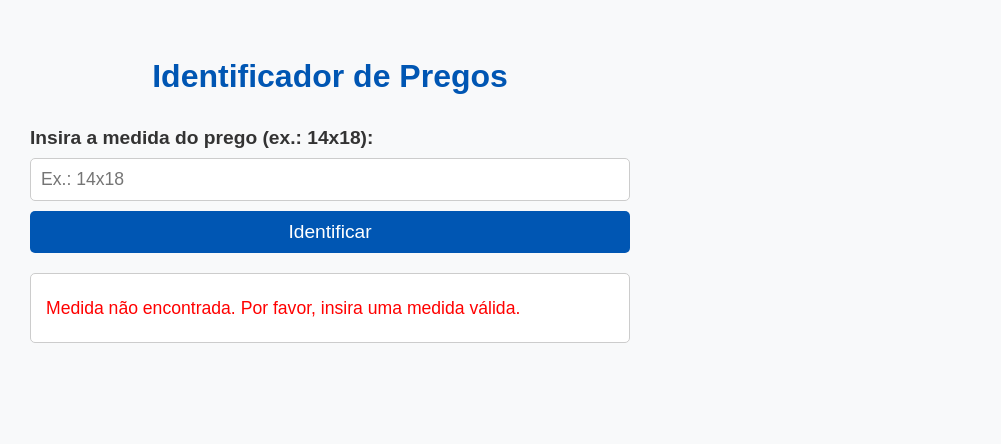
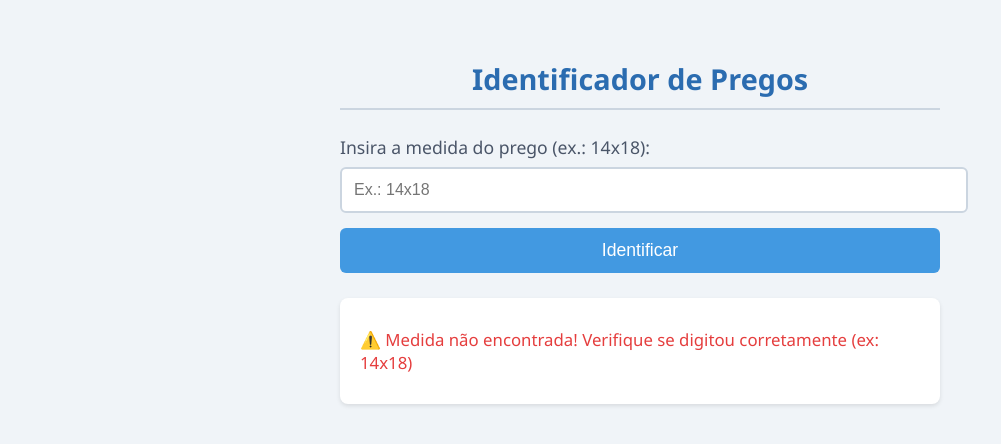
Before and after one commit to williankazu/medidas-de-prego, a plain HTML site: page index.html in a window 1280 px wide. Both pictures are taken after a click on the button "Identificar". Shown: the whole page, without its empty margins (0-1001 px from the left). Drawn offline with Linux system fonts and the light colour scheme.

Commit message:
atualizacao-2

```diff
--- a/index.html
+++ b/index.html
@@ -1,5 +1,5 @@
 <!DOCTYPE html>
-<html lang="en">
+<html lang="pt-BR">
   <head>
     <meta charset="UTF-8" />
     <meta name="viewport" content="width=device-width, initial-scale=1.0" />
--- a/script.js
+++ b/script.js
@@ -1,34 +1,41 @@
-// Dados dos pregos
+// Dados técnicos atualizados (broca = diâmetro - 0,2 mm)
 const pregos = {
-	"8x8": { diametro: 1.2, comprimento: 19.05, broca: 1.5 },
-	"10x10": { diametro: 1.5, comprimento: 25.4, broca: 2 },
-	"12x12": { diametro: 1.8, comprimento: 30.5, broca: 2.5 },
-	"13x15": { diametro: 2, comprimento: 38, broca: 3 },
-	"13x18": { diametro: 2, comprimento: 45, broca: 3 },
-	"14x18": { diametro: 2.1, comprimento: 38.1, broca: 3.2 },
-	"15x15": { diametro: 2.2, comprimento: 38.1, broca: 3.5 },
-	"16x21": { diametro: 2.3, comprimento: 48.3, broca: 3.5 },
-	"17x21": { diametro: 2.5, comprimento: 53.3, broca: 4 },
-	"18x27": { diametro: 2.7, comprimento: 68.3, broca: 4.5 },
-	"19x36": { diametro: 3, comprimento: 91, broca: 5 },
-	"22x42": { diametro: 3.2, comprimento: 106.68, broca: 5.5 },
-	"22x48": { diametro: 3.5, comprimento: 121.92, broca: 6 },
+	"8x8": { diametro: 1.2, comprimento: 19.05, broca: 1.0 },
+	"10x10": { diametro: 1.5, comprimento: 25.4, broca: 1.3 },
+	"12x12": { diametro: 1.8, comprimento: 30.5, broca: 1.6 },
+	"13x15": { diametro: 2.0, comprimento: 38, broca: 1.8 },
+	"13x18": { diametro: 2.0, comprimento: 45, broca: 1.8 },
+	"14x18": { diametro: 2.1, comprimento: 38.1, broca: 1.9 },
+	"15x15": { diametro: 2.2, comprimento: 38.1, broca: 2.0 },
+	"16x21": { diametro: 2.3, comprimento: 48.3, broca: 2.1 },
+	"17x21": { diametro: 2.5, comprimento: 53.3, broca: 2.3 },
+	"18x27": { diametro: 2.7, comprimento: 68.3, broca: 2.5 },
+	"19x36": { diametro: 3.0, comprimento: 91, broca: 2.8 },
+	"22x42": { diametro: 3.2, comprimento: 106.68, broca: 3.0 },
+	"22x48": { diametro: 3.5, comprimento: 121.92, broca: 3.3 },
 };
 
-// Função para identificar o prego
 function identificarPrego() {
-	const medida = document.getElementById("medida").value.trim();
-	const resultadoDiv = document.getElementById("resultado");
+	const input = document.getElementById("medida").value.trim();
+	const resultado = document.getElementById("resultado");
 
-	if (pregos[medida]) {
-		const { diametro, comprimento, broca } = pregos[medida];
-		resultadoDiv.innerHTML = `
-        <p><strong>Medida:</strong> ${medida}</p>
-        <p><strong>Diâmetro:</strong> ${diametro} mm</p>
-        <p><strong>Comprimento:</strong> ${comprimento} mm</p>
-        <p><strong>Broca Recomendada:</strong> ${broca} mm</p>
-      `;
+	// Limpar resultado anterior
+	resultado.innerHTML = "";
+
+	if (pregos[input]) {
+		const { diametro, comprimento, broca } = pregos[input];
+		resultado.innerHTML = `
+		<p><strong>Tipo:</strong> ${input}</p>
+		<p><strong>Diâmetro:</strong> ${diametro.toFixed(1)} mm</p>
+		<p><strong>Comprimento:</strong> ${comprimento} mm</p>
+		<p><strong>Broca Recomendada:</strong> ${broca.toFixed(1)} mm</p>
+		<p class="dica">💡 Dica: Use uma broca ${broca.toFixed(1)}mm para um encaixe perfeito!</p>
+	  `;
 	} else {
-		resultadoDiv.innerHTML = `<p style="color: red;">Medida não encontrada. Por favor, insira uma medida válida.</p>`;
+		resultado.innerHTML = `
+		<p style="color: #e53e3e;">
+		  ⚠️ Medida não encontrada! Verifique se digitou corretamente (ex: 14x18)
+		</p>
+	  `;
 	}
 }
--- a/styles.css
+++ b/styles.css
@@ -1,59 +1,72 @@
 body {
-  font-family: Arial, sans-serif;
-  margin: 20px;
-  padding: 10px;
+  font-family: "Segoe UI", Tahoma, Geneva, Verdana, sans-serif;
+  margin: 20px auto;
+  padding: 20px;
   max-width: 600px;
-  background-color: #f8f9fa;
-  color: #333;
-  line-height: 1.6;
+  background-color: #f0f4f8;
+  color: #2d3748;
 }
 
 h1 {
-  font-size: 2rem;
-  color: #0056b3;
+  font-size: 1.8rem;
+  color: #2b6cb0;
   text-align: center;
-  margin-bottom: 20px;
+  margin-bottom: 25px;
+  padding-bottom: 10px;
+  border-bottom: 2px solid #cbd5e0;
 }
 
 label {
-  font-size: 1.2rem;
-  font-weight: bold;
+  display: block;
+  font-size: 1.1rem;
+  margin-bottom: 8px;
+  color: #4a5568;
 }
 
 input {
-  font-size: 1.1rem;
-  padding: 10px;
-  width: calc(100% - 22px);
-  margin-top: 5px;
-  border: 1px solid #ccc;
-  border-radius: 5px;
+  width: 100%;
+  padding: 12px;
+  margin-bottom: 15px;
+  border: 2px solid #cbd5e0;
+  border-radius: 6px;
+  font-size: 1rem;
+  transition: border-color 0.3s ease;
+}
+
+input:focus {
+  border-color: #63b3ed;
+  outline: none;
 }
 
 button {
-  font-size: 1.2rem;
-  padding: 10px 15px;
-  background-color: #0056b3;
-  color: #fff;
+  width: 100%;
+  padding: 12px;
+  background-color: #4299e1;
+  color: white;
   border: none;
-  border-radius: 5px;
+  border-radius: 6px;
+  font-size: 1.1rem;
   cursor: pointer;
-  margin-top: 10px;
-  width: 100%;
+  transition: background-color 0.3s ease;
 }
 
 button:hover {
-  background-color: #004494;
+  background-color: #3182ce;
 }
 
 .result {
-  margin-top: 20px;
-  padding: 15px;
-  background-color: #fff;
-  border: 1px solid #ccc;
-  border-radius: 5px;
-  font-size: 1.1rem;
+  margin-top: 25px;
+  padding: 20px;
+  background-color: white;
+  border-radius: 8px;
+  box-shadow: 0 2px 4px rgba(0, 0, 0, 0.1);
 }
 
 .result p {
-  margin: 5px 0;
+  margin: 10px 0;
+  font-size: 1.05rem;
 }
+
+.result strong {
+  color: #2b6cb0;
+}
```
